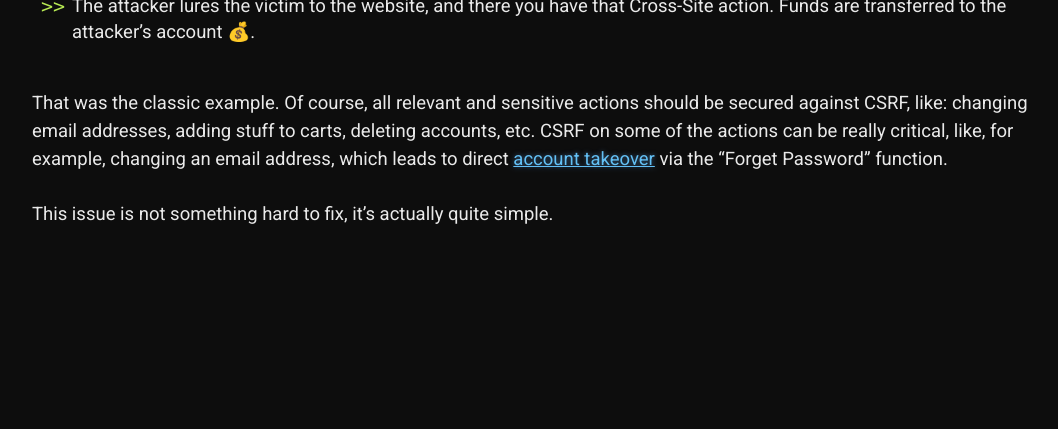
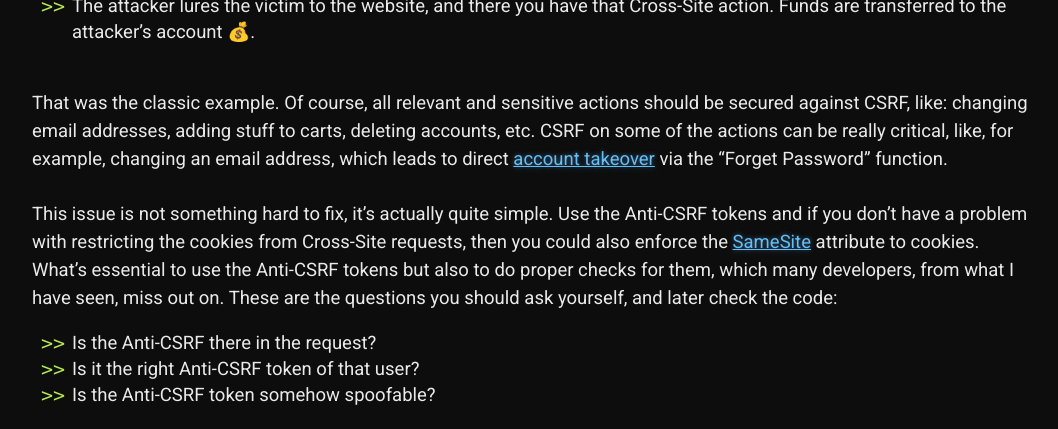
Before and after one commit to 20kilograma/blog, a Jekyll site: the page built from php-sec.md, in a window 1280 px wide and 900 px high, scrolled down 7925 px, cut to the strip 471-900 px from the top of the window. Shown: the whole strip, without its empty margins (108-1166 px from the left). Built offline with Jekyll 4.4.1, drawn with Linux system fonts in a browser that asks for light colours; some web fonts are replaced; our own code applies the rules of GitHub Pages for plain Markdown files; before the commit the page ends 8645 px from its top, so only the background shows below that.

Commit message:
Update php-sec.md

```diff
--- a/php-sec.md
+++ b/php-sec.md
@@ -149,4 +149,8 @@ amount=100&to=example@example.com<br>
 
 That was the classic example. Of course, all relevant and sensitive actions should be secured against CSRF, like: changing email addresses, adding stuff to carts, deleting accounts, etc. CSRF on some of the actions can be really critical, like, for example, changing an email address, which leads to direct <a href="https://www.cloudflare.com/learning/access-management/account-takeover/" target="_blank">account takeover</a> via the "Forget Password" function.
 <br><br>
-This issue is not something hard to fix, it's actually quite simple.
+This issue is not something hard to fix, it's actually quite simple. Use the Anti-CSRF tokens and if you don't have a problem with restricting the cookies from Cross-Site requests, then you could also enforce the <a href="https://owasp.org/www-community/SameSite" target="_blank">SameSite</a> attribute to cookies. What's essential to use the Anti-CSRF tokens but also to do proper checks for them, which many developers, from what I have seen, miss out on. These are the questions you should ask yourself, and later check the code: <br>
+
+- Is the Anti-CSRF there in the request?
+- Is it the right Anti-CSRF token of that user?
+- Is the Anti-CSRF token somehow spoofable?
```
